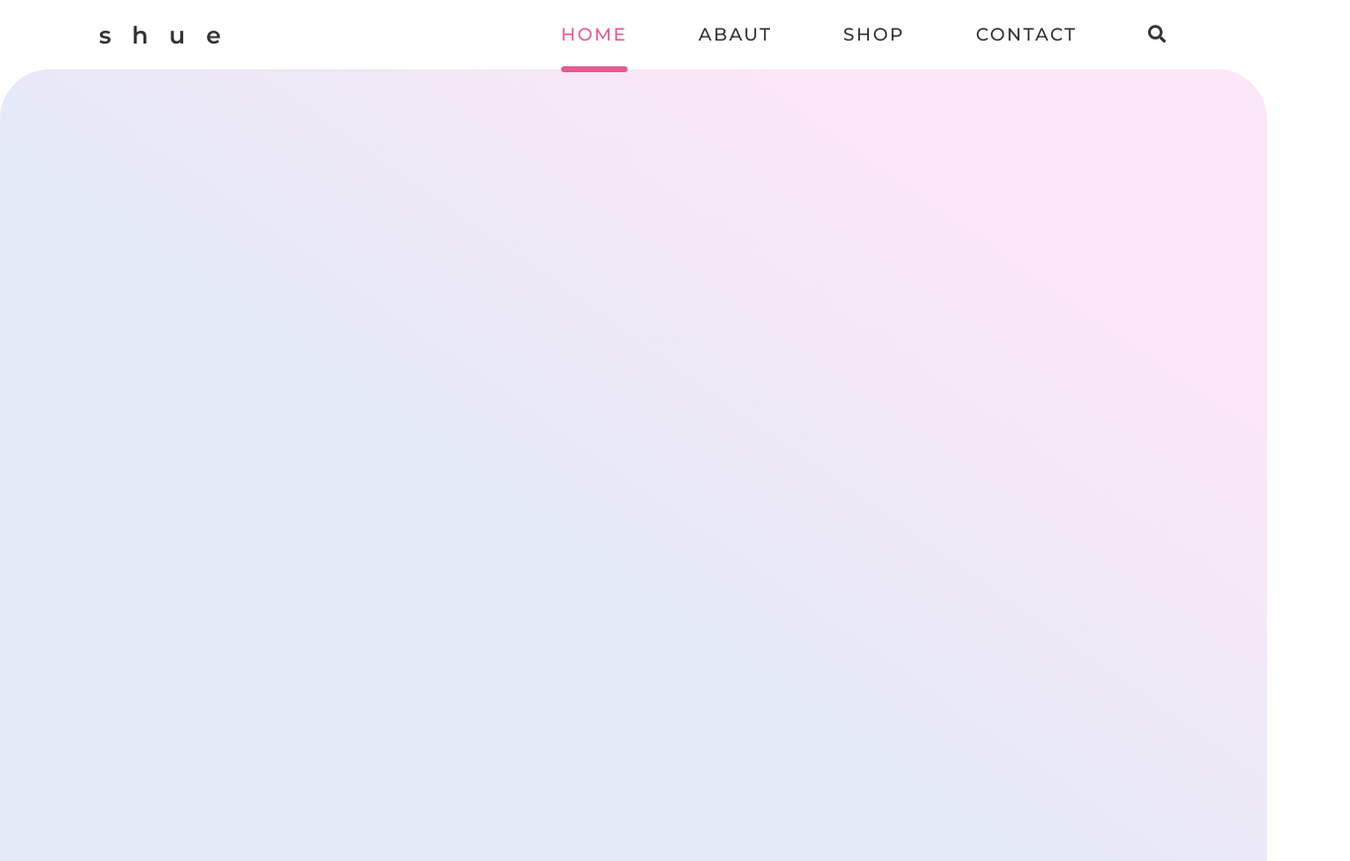
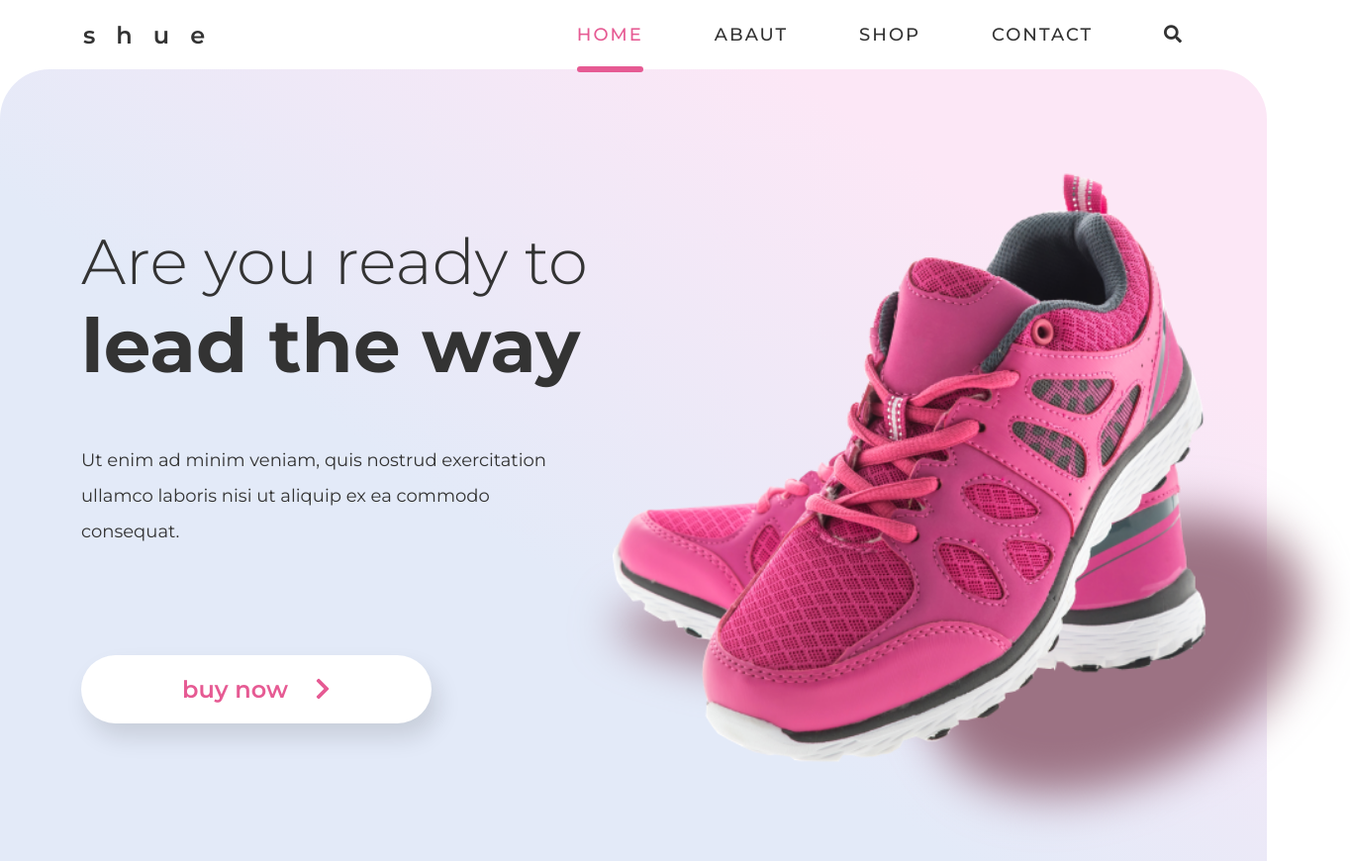
Before and after one commit to spymon/shue, a plain HTML site: page index.html in a window 1280 px wide. Shown: the whole page at 99% size, 1364 px wide, since content can reach past the window. Drawn offline with Linux system fonts and the light colour scheme.

Commit message:
add bannner section, style contentBx and immageBx

```diff
--- a/index.html
+++ b/index.html
@@ -20,7 +20,14 @@
             </ul>
         </header>
         <section class="banner">
-
+            <div class="contentBx">
+                <h2>Are you ready to <br><span>lead the way</span></h2>
+                <p>Ut enim ad minim veniam, quis nostrud exercitation ullamco laboris nisi ut aliquip ex ea commodo consequat. </p>
+                <a href="#" class="btn">buy now <i class="fas fa-chevron-right"></i></a>
+            </div>
+            <div class="imageBx">
+                <img src="/images/shue.png" alt="pink_shoe">
+            </div>
         </section>
     </section>
     <script src="scripts/script.js"></script>
--- a/styles/style.css
+++ b/styles/style.css
@@ -30,7 +30,7 @@ section {
 section header {
     width: 100%;
     height: 70px;
-    padding: 30px 100px;
+    padding: 16px 84px;
     display: flex;
     justify-content: space-between;
     align-items: center;
@@ -85,10 +85,105 @@ section header ul li a.active::after {
 
 /* BANNER */
 
-.banner {
+section .banner {
     width: 100%;
     height: 100vh;
     background: var(--backgroundLinear);
     border-top-left-radius: 50px;
     border-top-right-radius: 50px;
+    display: flex;
+    justify-self: flex-end;
+    align-items: flex-start;
+
+    padding: 155px 82px;
 }
+
+section .banner .contentBx {
+    width: 100%;
+}
+
+section .banner .contentBx h2 {
+    font-size: 4em;
+    font-weight: 300;
+    color: #333;
+}
+
+section .banner .contentBx h2 span {
+    font-size: 1.18em;
+    font-weight: 700;
+}
+
+section .banner .contentBx p {
+    font-size: 1.125em;
+    margin-top: 52px;
+    max-width: 513px;
+    line-height: 2;
+}
+
+section .banner .contentBx .btn {
+    display: inline-block;
+    margin-top: 107px;
+    padding: 20px 102px;
+    background-color: #FFF;
+    border-radius: 50px;
+    box-shadow: 7px 14px 25px rgba(0, 0, 0, 0.12);
+    text-decoration: none;
+    font-size: 1.5em;
+    font-weight: 600;
+    color: var(--textColor);
+    transition: all 30ms ease-in-out;
+}
+
+section .banner .contentBx .btn:hover {
+    transform: scale(0.99);
+}
+
+section .banner .contentBx .btn:active {
+    transform: scale(0.98);
+    box-shadow: none;
+}
+
+section .banner .contentBx .btn i {
+    margin-left: 21px;
+}
+
+section .banner .imageBx {
+    width: 100%;
+    display: flex;
+    align-items: center;
+    justify-content: center;
+    position: relative;
+}
+
+section .banner .imageBx::before {
+    content: '';
+    background-color: var(--textColor);
+    position: absolute;
+    z-index: 10;
+    bottom: 0;
+    width: 600px;
+    height: 80px;
+    border-radius: 50%;
+    transform: rotate(6deg) translateY(-20px);
+    filter: blur(1.5rem) grayscale(70%);
+}
+
+section .banner .imageBx::after {
+    content: '';
+    background-color: var(--textColor);
+    position: absolute;
+    z-index: 10;
+    bottom: -65px;
+    left: 290px;
+    width: 400px;
+    height: 250px;
+    border-radius: 50%;
+    transform: rotate(-25deg);
+    filter: blur(1.5rem) grayscale(70%);
+}
+
+section .banner .imageBx img {
+    width: 500px;
+    transform: scale(1.2);
+    z-index: 11;
+}
```
